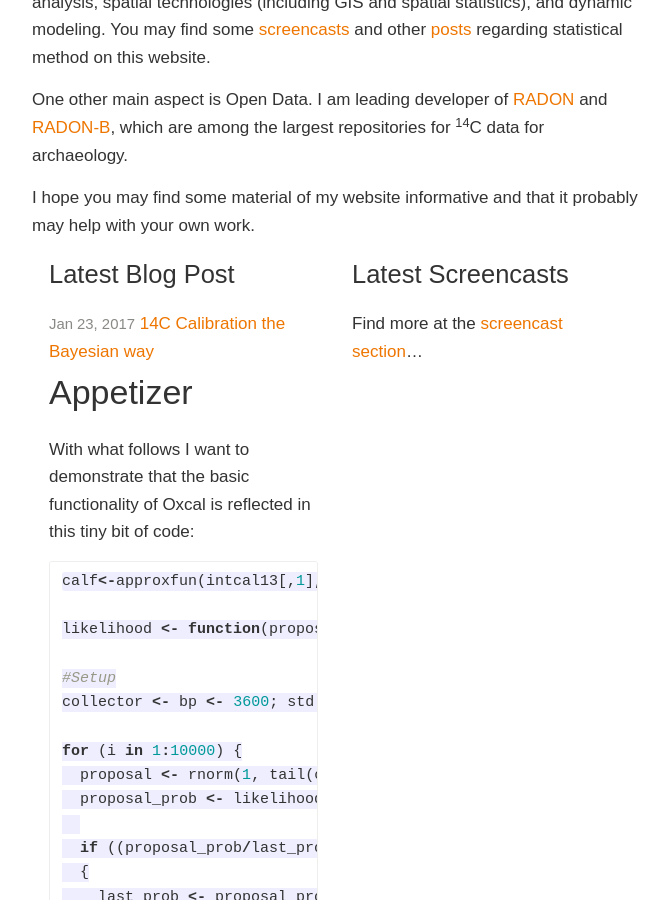
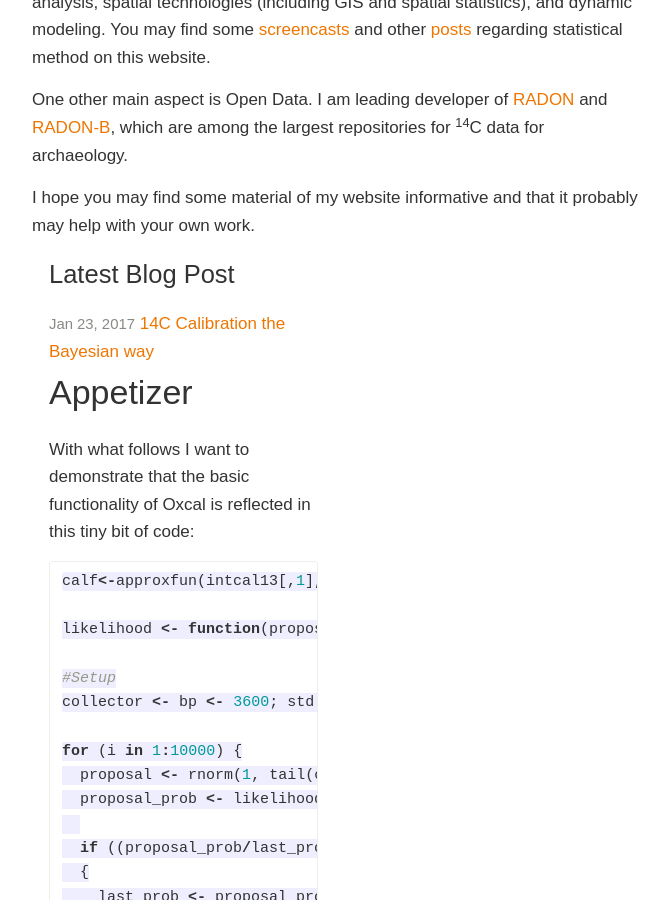
Before and after one commit to MartinHinz/personal_webpage, a Jekyll site: the page built from index.md, in a window 1280 px wide and 900 px high, scrolled down 446 px. Shown: the whole window, without its empty margins (305-974 px from the left). Built offline with Jekyll 4.4.1, drawn with Linux system fonts in a browser that asks for light colours.

Commit message:
Update index.md

```diff
--- a/index.md
+++ b/index.md
@@ -33,22 +33,6 @@ Find more at the [blog section](/blog/)...
 
 </div>
 
-<div class="pure-u-1 pure-u-lg-1-2 l-box" markdown="1">
-
-## Latest Screencasts
-
-{% assign screencasts = site.categories['screencast'] %}
-<ul class="post-list">
-{% for screencast in screencasts limit:3 %}
-  <li>
-    <span class="post-meta">Series: {{screencast.series}} | Episode: {{screencast.episode_nr}} - {{ screencast.date | date: "%b %-d, %Y" }}</span>
-      <a href="{{ screencast.url | prepend: site.baseurl }}">{{ screencast.title }}</a>
-      {{ screencast.excerpt }}
-  </li>
-{% endfor %}
-</ul>
-Find more at the [screencast section](/screencasts/)...
-</div>
 </div>
 
   <p class="rss-subscribe">subscribe <a href="{{ "/feed.xml" | prepend: site.baseurl }}">via RSS</a></p>
```
